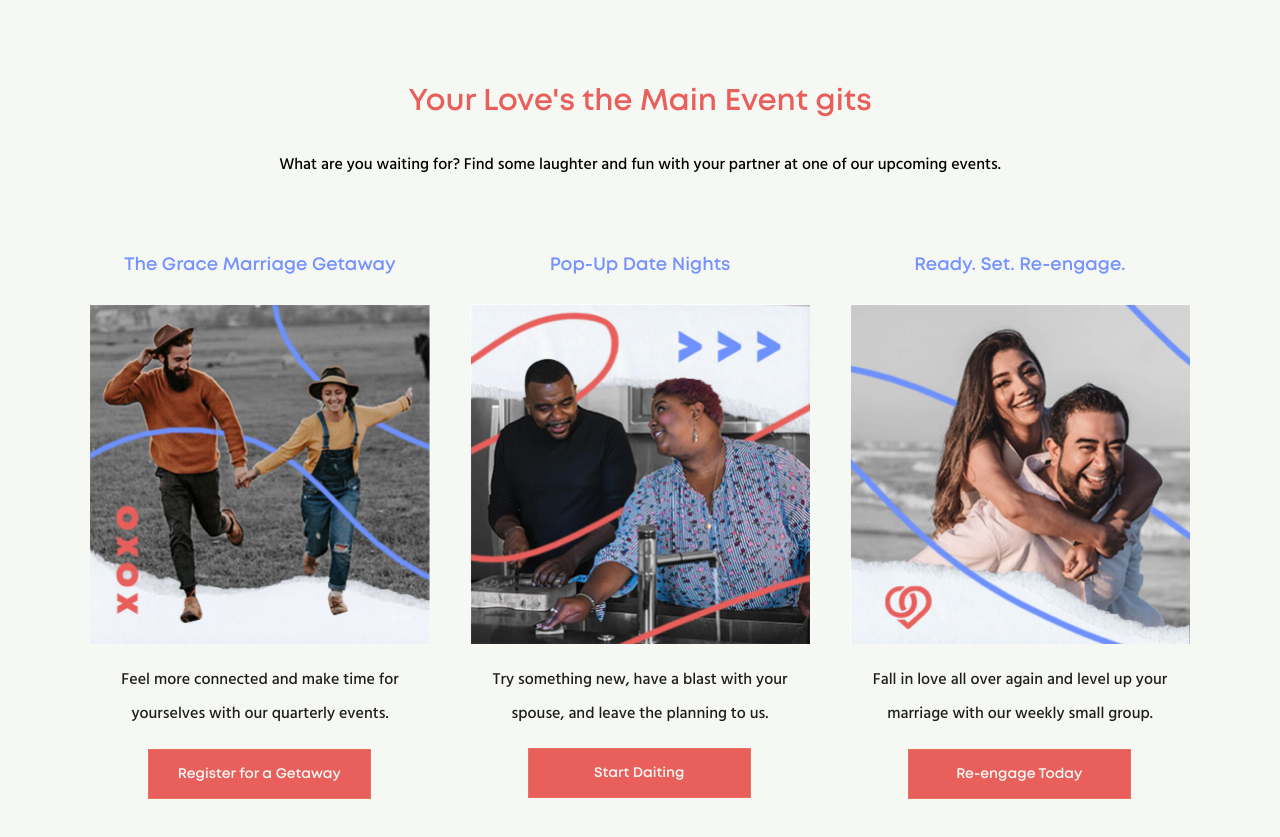
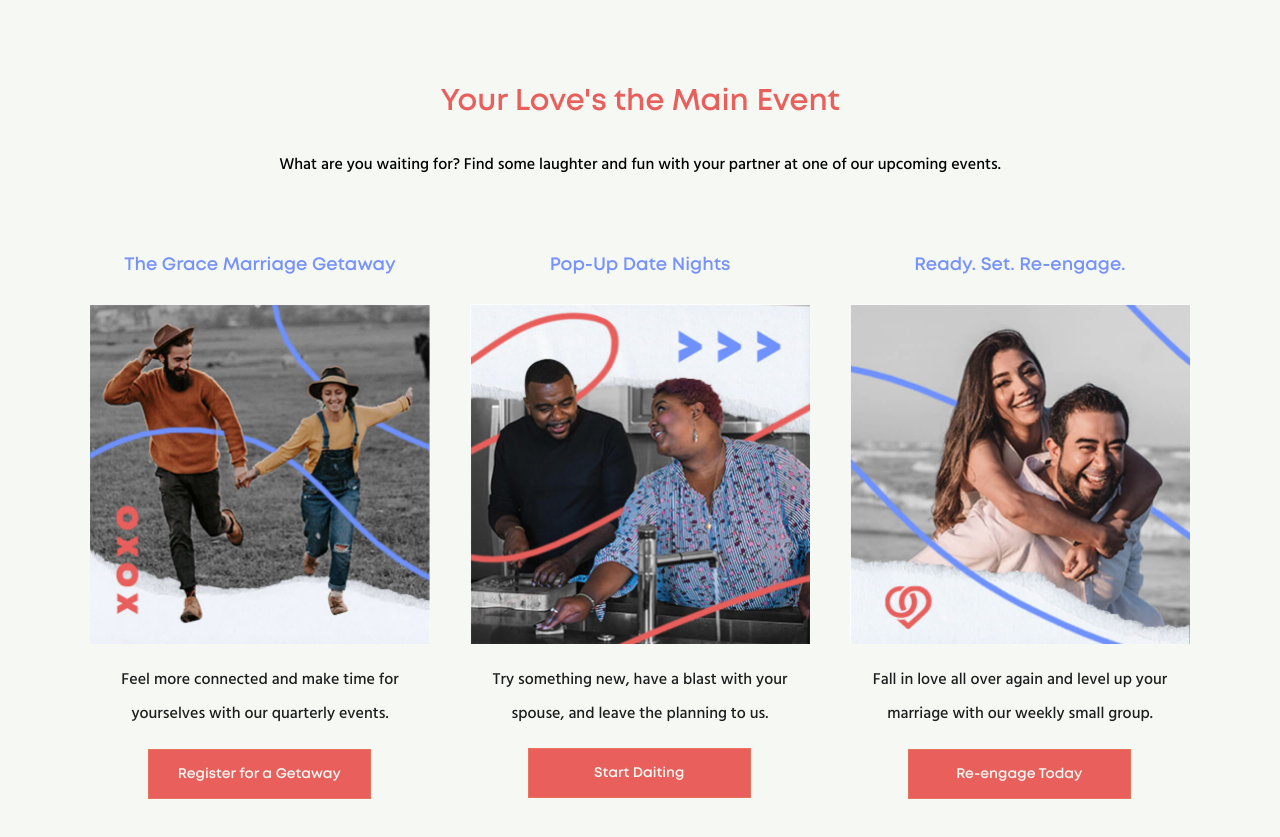
Before and after one commit to Shivanandkkhh/Better-to-gether, a plain HTML site: page index.html in a window 1280 px wide. Shown: the part 860-1697 px from the top of the page. Drawn offline with nearby package versions, Linux system fonts and the light colour scheme.

Commit message:
here the modified

```diff
--- a/index.html
+++ b/index.html
@@ -190,7 +190,7 @@
             <!-- the fourth section contains heading and text of your love -->
             <div class="f-section">
                 <div class="event-text make-center">
-                    <h2>Your Love's the Main Event gits</h2>
+                    <h2>Your Love's the Main Event</h2>
                 </div>
                 <div class="what-text top-margin make-center">
                     <p class="top-margin">What are you waiting for? Find some laughter and fun with your partner at one
```
